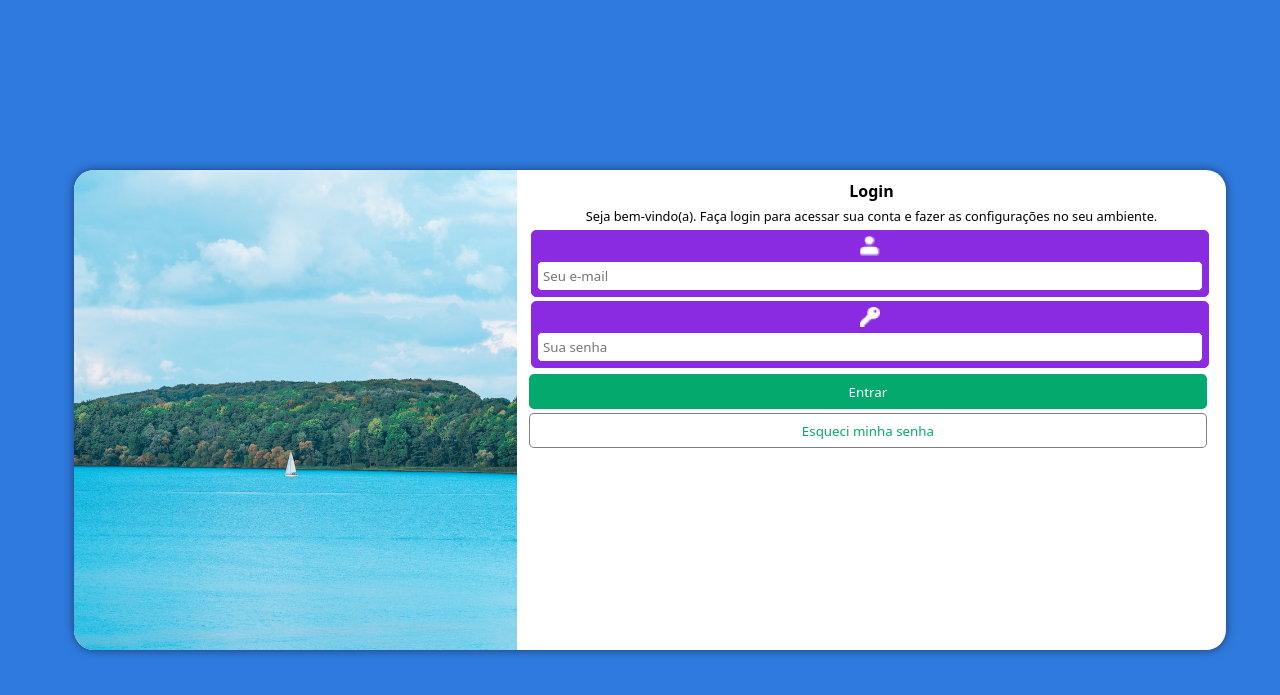
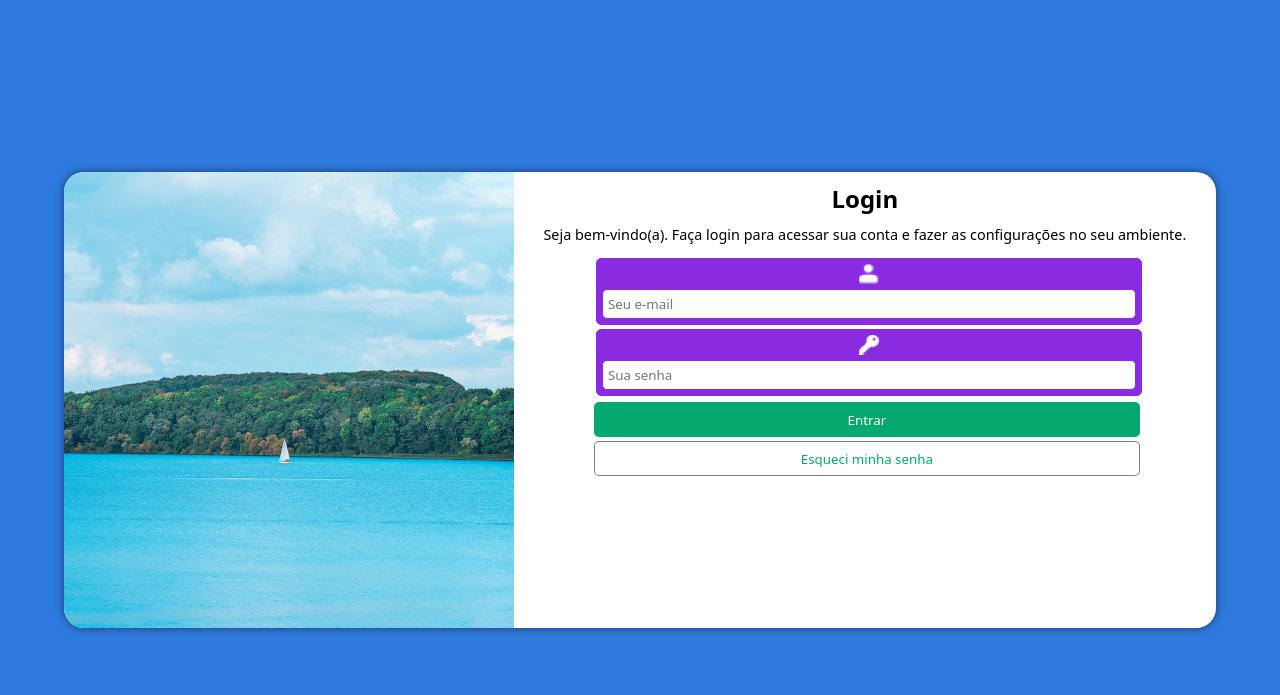
Before and after one commit to RaySidney/ProjetoLogin, a PHP site: page / in a window 1280 px wide. Shown: the top 695 px of the page. Run offline with PHP 8.4, Linux system fonts and the light colour scheme.

Commit message:
Update style.css

```diff
--- a/estilos/style.css
+++ b/estilos/style.css
@@ -29,12 +29,10 @@ section#login{
     left: 50%;
     transform: translate(-50%, -50%);
     overflow: hidden;
+    width: 60%;
 
     background-color: white;
-    height: 520px;
-    width: 250px;
     border-radius: 20px;
-    margin: 10px;
     box-shadow: 0px 0px 10px rgba(0, 0, 0, 0.5);
     transition: width 1s, height 1s;
     transition-timing-function: ease;
@@ -47,19 +45,20 @@ section#login > div#imagem{
 }
 section#login > div#formulario{
     text-align: justify;
-    margin: 10px;
-
+    align-items: center;
+    padding: 10px 10px;
 }
 section#login > div#formulario > h1{
     text-align: center;
-    font-size: 1em;
+    font-size: 1.5em;
 }
 section#login > div#formulario p{
     text-align: center;
-    font-size: 0.8em;
+    font-size: 0.9em;
+    padding: 10px;
 }
 form{
-    text-align: center;
+    margin: auto;
     width: 80%;
 }
 .linha{
@@ -68,7 +67,7 @@ form{
     text-align: center;
     margin-bottom: 5px;
     background-color: blueviolet;
-    width: 120%;
+    width: 100%;
 }
 .textbox{
     border-radius: 5px;
@@ -98,7 +97,7 @@ input[type=button], input[type=submit], input[type=reset] {
     background-color: white;
     border: 1px solid rgba(0, 0, 0, 0.5);
     color: #04AA6D;
-    width: 120%;
+    width: 100%;
 }
 #butaorecuperar:hover{
     background-color: gray;
@@ -112,17 +111,47 @@ input#iemail.textbox, input#isenha.textbox{
 }
 
 input[type=button], input[type=submit], input[type=reset] {
-    width: 120%;
+    width: 100%;width: 100%;
+}
+@media only screen and (max-width: 1180px){
+    section#login > div#formulario > h1{
+
+        font-size: 1.4em;
+    }
+    section#login > div#formulario p{
+
+        font-size: 0.8em;
+    }
+}
+@media only screen and (max-width: 580px){
+    section#login > div#formulario > h1{
+
+        font-size: 1.3em;
+    }
+    section#login > div#formulario p{
+
+        font-size: 0.7em;
+    }
+}
+@media only screen and (max-width: 510px){
+    section#login > div#formulario > h1{
+        padding: 5px;
+        font-size: 1.2em;
+    }
+    section#login > div#formulario p{
+        padding: 5px;
+        font-size: 0.7em;
+    }
 }
 
-@media only screen and (min-width: 481px) {
+@media only screen and (min-width: 480px) {
     main{
         font-size: 1em;
     }
     section#login{
         display: flex;
         width: 90%;
-        height: 60%;
+        height: 57%;
     }
     section#login >div#formulario{
         width: 70%;
@@ -137,7 +166,7 @@ input[type=button], input[type=submit], input[type=reset] {
 
     }
     .linha{
-        width: 123%;
+        width: 100%;
         margin: 4px;
         padding: 5px;
     }
@@ -146,12 +175,10 @@ input[type=button], input[type=submit], input[type=reset] {
     }
 
     input[type=button], input[type=submit], input[type=reset] {
-        width: 123%;
+        width: 100%;
     }
-    p{
-        margin: 5px;
-    }
+
     #butaorecuperar{
-        width: 123%;
+        width: 100%;
     }
 }
```
